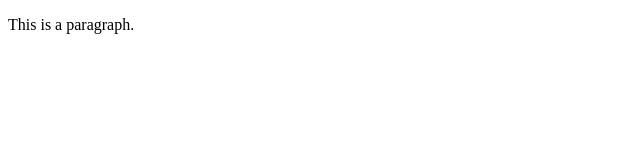
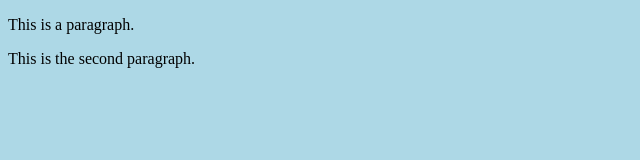
Before and after one commit to Yang-K/Yang-K.github.io, a plain HTML site: page index.html in a window 1280 px wide. Shown: the whole page, without its empty margins (0-640 px from the left). Drawn offline with Linux system fonts and the light colour scheme.

Commit message:
Innitial Commit

```diff
--- /dev/null
+++ b/CSS/stylesheet.css
@@ -0,0 +1,3 @@
+body {
+    background-color: lightblue;
+}
--- a/index.html
+++ b/index.html
@@ -1,9 +1,10 @@
 <!DOCTYPE html>
 <html>
     <head>
-
+        <link rel="stylesheet" href="CSS/stylesheet.css" type="text/css" />
     </head>
     <body>
         <p>This is a paragraph.</p>
+        <p>This is the second paragraph.</p>
     </body>
 </html>
```
